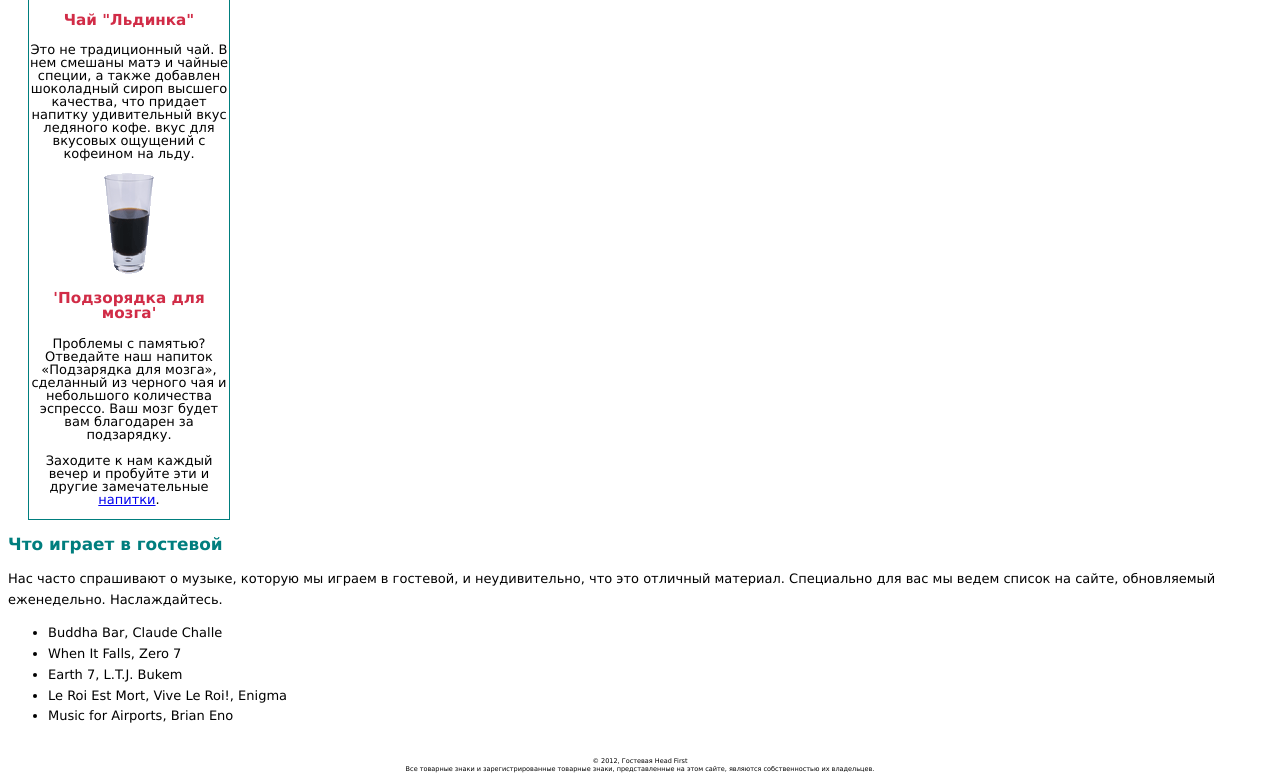
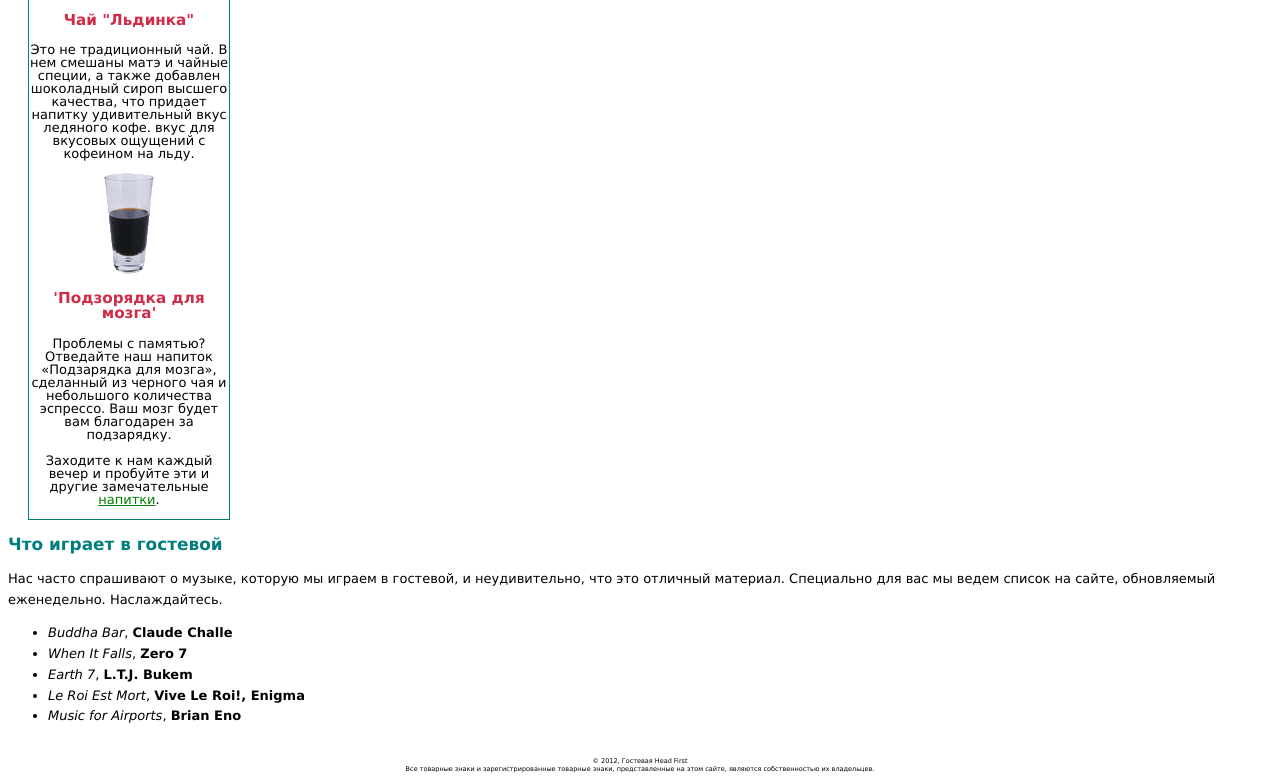
Before and after one commit to Alex-Men-VL/HTML, a plain HTML site: page lounge/lounge.html in a window 1280 px wide. Shown: the part 1230-2011 px from the top of the page. Drawn offline with Linux system fonts and the light colour scheme.

Commit message:
Придал стиль музыке с помощью элемнета span и изменил цвет ссылок с помощью псевдокласса

```diff
--- a/lounge/lounge.css
+++ b/lounge/lounge.css
@@ -61,3 +61,23 @@ h2 {
     line-height: normal;
     margin-top: 30px;
 }
+
+.cd {
+    font-style: italic;
+}
+
+.artist {
+    font-weight: bold;
+}
+
+a:link {
+    color: green;
+}
+
+a:visited {
+    color: red;
+}
+
+a:hover {
+    color: yellow;
+}
```
